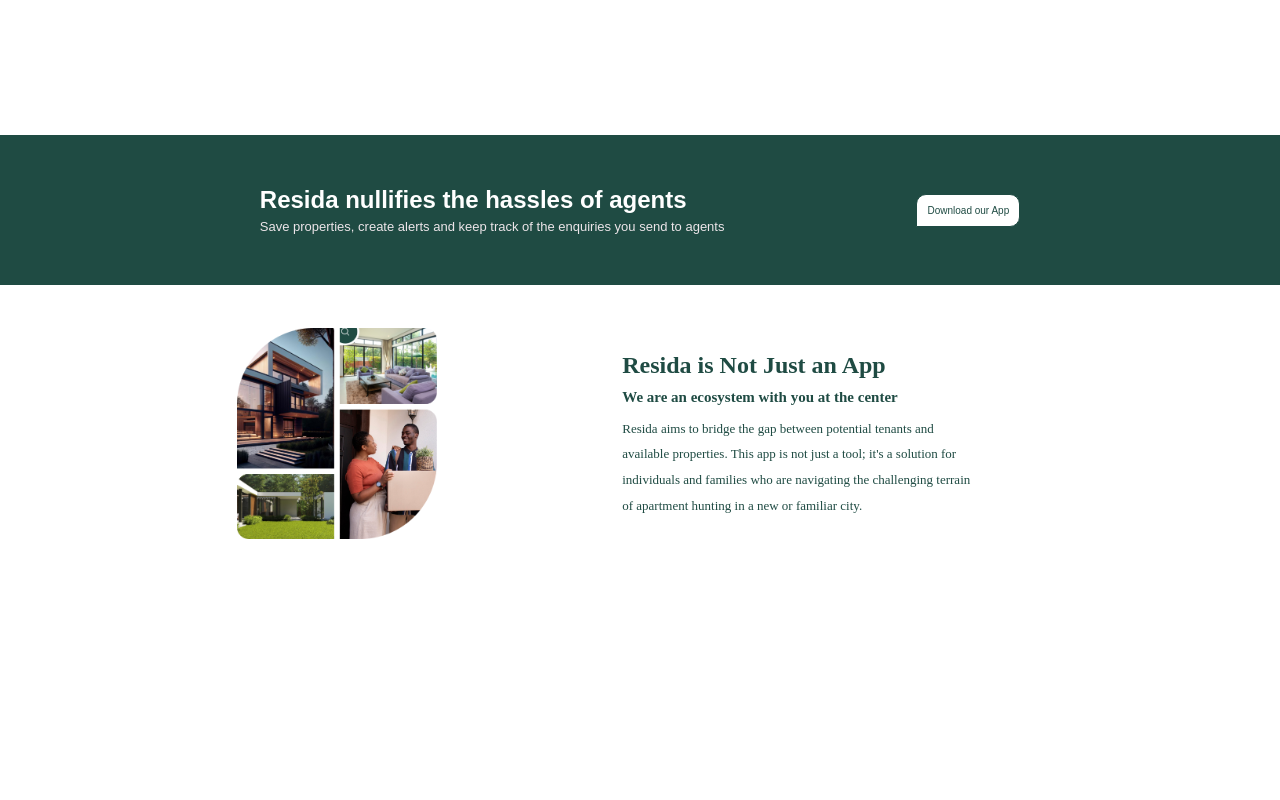
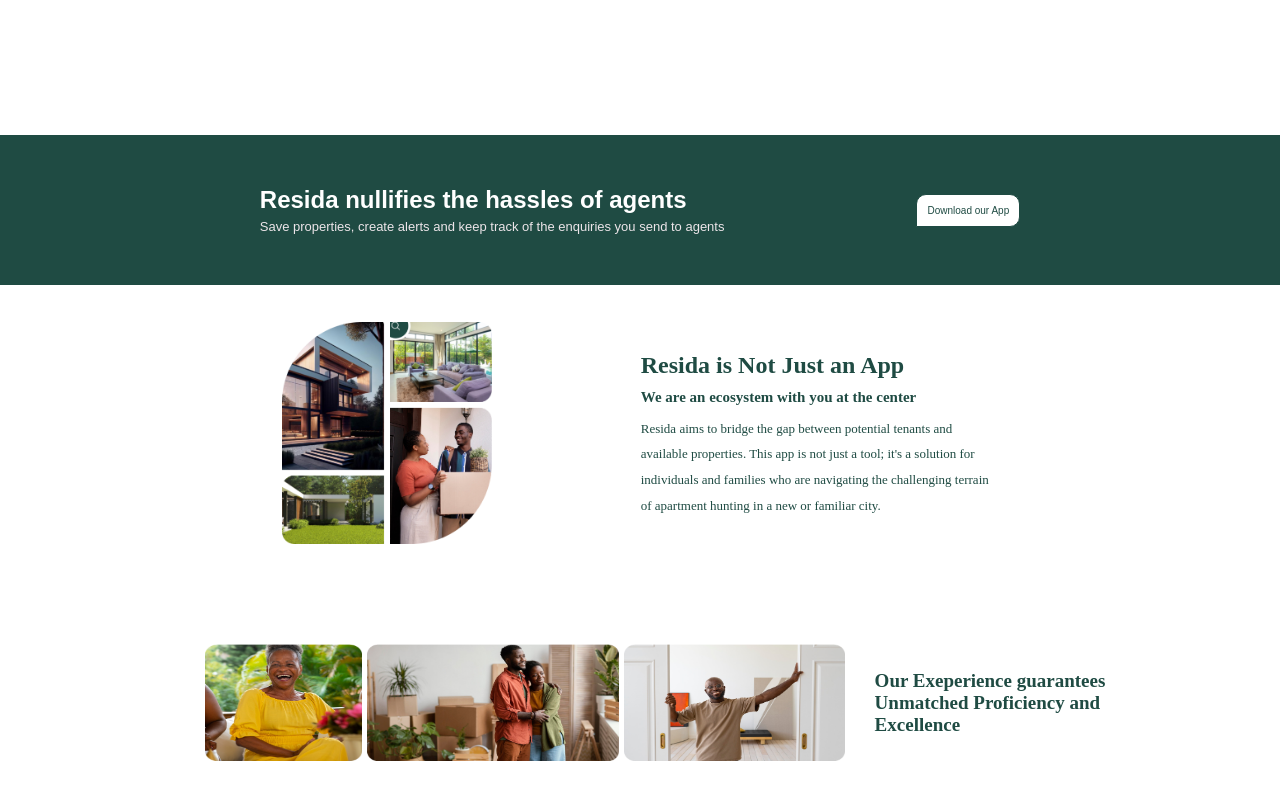
Before and after one commit to valour11/Resida, a React (Vite) app: page / in a window 1280 px wide. Shown: the part 1060-1860 px from the top of the page. Before the commit the page ends 1645 px from the top, so only its background shows below. Built offline with nearby package versions, Linux system fonts and the light colour scheme.

Commit message:
our exp-section completed

```diff
--- a/src/App.jsx
+++ b/src/App.jsx
@@ -1,7 +1,7 @@
 import { useState } from 'react'
 import Header from './shared/Header/Header'
 import Hero from './components/Hero-section/Hero'
-// import OurExperience from './components/ourExperience'
+import OurExperience from './components/ourExperience'
 import SubHero from './components/sub-hero-section/subHero'
 import NotJustAnApp from './components/NotJustAnApp/NotJustAnApp'
 // import FeaturedCard from './components/Featured card/FeaturedCard'
@@ -16,7 +16,7 @@
       <SubHero/>
       <NotJustAnApp/>
       {/* <FeaturedCard/> */}
-      {/* <OurExperience/> */}
+      <OurExperience/>
     </>
   )
 }
--- a/src/components/NotJustAnApp/NotJustAnApp.css
+++ b/src/components/NotJustAnApp/NotJustAnApp.css
@@ -4,8 +4,6 @@
     display: flex;
     justify-content: center;
     align-items: center;
-    /* gap: 15rem; */
-    /* padding: 40px; */
     justify-content: space-around;
 }
 
@@ -16,9 +14,9 @@
 }
 
 .justApp_img img{
-    width: 200px;
+    width: 210px;
     height: auto;
-    margin-left: 9rem;
+    margin-left: 13rem;
 
 }
 
--- a/src/components/ourExperience/OurExperienceStyle.css
+++ b/src/components/ourExperience/OurExperienceStyle.css
@@ -1,16 +1,17 @@
 .our_exp_container{
-    border: solid 1px;
     display: flex;
     justify-content: center;
     align-items: center;
+    gap: 30px;
 }
 
 .boxes_container{
+    margin-left: 50px;
     display: flex;
     gap: 5px;
     height: 235px;
-    padding: 0 10px;
     justify-content: space-between;
+    align-items: center;
 }
 
 .boxes_container, text{
@@ -19,33 +20,32 @@
 
 .box1, .box2, .box3{
     border-radius: 10px;
-    height: 60%;
+    height: 50%;
 }
 
 .box1{
-    flex-basis: 26%;
+    flex-basis: 25%;
 }
 
 .box2{
-    flex-basis: 39%;
+    flex-basis: 40%;
 }
 
 .box3{
     flex-basis: 35%;
 }
 
-.box1 img, .box2 img .box3 img{
+.box1 img, .box2 img, .box3 img{
     width: 100%;
     height: 100%;
     overflow: hidden;
 }
 
-.texts{
-    padding-left: 0rem;
+.oe_texts{
     font-weight: bold;
-    font-size: 25px;
-    text-align: center;
+    font-size: 19px;
     color: #1F4B43;
+    margin-right: 20px;
 
 }
 
@@ -90,5 +90,4 @@
     height: 100%;
     overflow: hidden;
 }
-
 }
--- a/src/components/ourExperience/index.jsx
+++ b/src/components/ourExperience/index.jsx
@@ -1,21 +1,27 @@
 import React from 'react'
 import './OurExperienceStyle.css'
-// import our_exp_img_1 from 'assets/our_exp_img_1.png'
+import oe_image1 from '../../assets/our_exp_img_1.png'
+import oe_image2 from '../../assets/our_exp_img_2.png'
+import oe_image3 from '../../assets/our_exp-img_3.png'
 
 const OurExperience = () => {
     return (
         <div className='our_exp_container'>
             <div className='boxes_container'>
                 <div className='box1'>
-                    {/* <img src={our_exp_img_1.png} alt="pics" /> */}
+                    <img src={oe_image1} alt="pics" />
                 </div>
-                <div className='box2'>hello</div>
-                <div className='box3'>hello</div>
+                <div className='box2'>
+                    <img src={oe_image2} alt="pics" />
+                </div>
+                <div className='box3'>
+                    <img src={oe_image3} alt="" />
+                </div>
             </div>
-            <div className='texts'>
-                {`Our Exeperience guarantees ${<br/>}
-                Unmatched Proficiency and
-                Excellence`}
+            <div className='oe_texts'>
+                Our Exeperience guarantees <br />
+                Unmatched Proficiency and <br />
+                Excellence
             </div>
         </div>
     )
```
